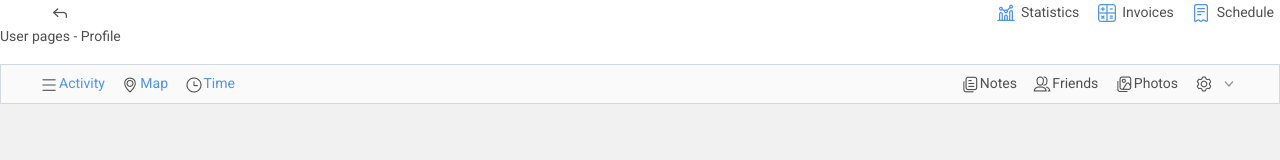
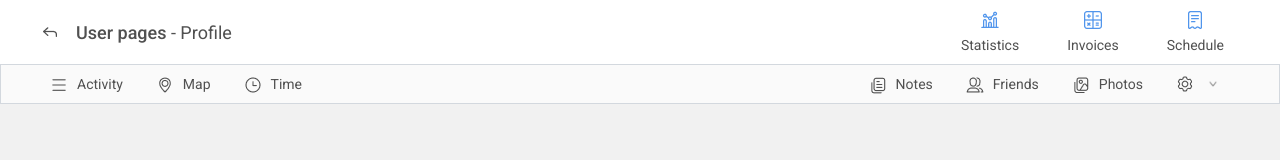
Before and after one commit to Patronogenesys/test-task-web-bee, a website: page map.html in a window 1280 px wide. Drawn offline with Linux system fonts and the light colour scheme.

Commit message:
fix: Nav в map и timer, поправил стили

```diff
--- a/map.html
+++ b/map.html
@@ -7,84 +7,88 @@
     <title>Document</title>
   </head>
   <body>
-    <header>
-      <div class="header_left">
-        <button class="header_back-btn">
+    <header class="header">
+      <div class="header__left">
+        <button class="header__back-btn">
           <img src="src/header-ico-back.png" alt="" />
         </button>
-        <p class="header_crumbles">
-          User pages <span class="header_crumbles-last">- Profile</span>
+        <p class="header__crumbles">
+          User pages <span class="header__crumbles--last">- Profile</span>
         </p>
       </div>
 
-      <div class="header_right">
-        <button class="header_right-btn">
+      <div class="header__right">
+        <button class="header__right-btn">
           <img
             src="src/header-ico-stat.png"
             alt="Statistics"
-            class="header_right-btn-ico"
+            class="header__right-btn-ico"
           />
-          <span class="header_right-btn-text">Statistics</span>
+          <span class="header__right-btn-text">Statistics</span>
         </button>
-        <button class="header_right-btn">
+        <button class="header__right-btn">
           <img
             src="src/header-ico-invoces.png"
             alt="Invoices"
-            class="header_right-btn-ico"
+            class="header__right-btn-ico"
           />
           <span lass="header_right-btn-text"> Invoices </span>
         </button>
-        <button class="header_right-btn">
+        <button class="header__right-btn">
           <img
             src="src/header-ico-schedule.png"
             alt="Schedule"
-            class="header_right-btn-ico"
+            class="header__right-btn-ico"
           />
-          <span class="header_right-btn-text">Schedule</span>
+          <span class="header__right-btn-text">Schedule</span>
         </button>
       </div>
     </header>
-    <nav>
-      <div class="nav_left">
+    <nav class="nav">
+      <div class="nav__left">
         <a href="index.html">
-          <button class="nav_tab-btn">
+          <button class="nav__tab-btn">
             <img
-              class="nav_btn-icon"
+              class="nav__btn-icon"
               src="src/nav-ico-activity.png"
               alt="Activity"
             />Activity
           </button>
         </a>
         <a href="map.html">
-          <button class="nav_tab-btn">
-            <img class="nav_btn-icon" src="src/nav-ico-map.png" alt="" />Map
+          <button class="nav__tab-btn">
+            <img class="nav__btn-icon" src="src/nav-ico-map.png" alt="" />Map
           </button>
         </a>
         <a href="timer.html">
-          <button class="nav_tab-btn">
-            <img class="nav_btn-icon" src="src/nav-ico-time.png" alt="" />Time
+          <button class="nav__tab-btn">
+            <img class="nav__btn-icon" src="src/nav-ico-time.png" alt="" />Time
           </button>
         </a>
       </div>
 
-      <div class="nav_right">
-        <button class="nav_tab-btn">
-          <img class="nav_btn-icon" src="src/nav-ico-notes.png" alt="" />Notes
+      <div class="nav__right">
+        <button class="nav__tab-btn">
+          <img class="nav__btn-icon" src="src/nav-ico-notes.png" alt="" />Notes
         </button>
-        <button class="nav_tab-btn">
+        <button class="nav__tab-btn">
           <img
-            class="nav_btn-icon"
+            class="nav__btn-icon"
             src="src/nav-ico-friends.png"
             alt=""
           />Friends
         </button>
-        <button class="nav_tab-btn">
-          <img class="nav_btn-icon" src="src/nav-ico-photos.png" alt="" />Photos
+        <button class="nav__tab-btn">
+          <img
+            class="nav__btn-icon"
+            src="src/nav-ico-photos.png"
+            alt=""
+          />Photos
         </button>
-        <button class="nav_tab-settings-btn">
-          <img class="nav_btn-icon" src="src/nav-ico-settings.png" alt="" />
+        <button class="nav__tab-settings-btn">
+          <img class="nav__btn-icon" src="src/nav-ico-settings.png" alt="" />
           <img
-            class="nav_btn-list-icon"
+            class="nav__btn-list-icon"
             src="src/nav-ico-settings-arrow.png"
             alt=""
           />
--- a/scss/style.scss
+++ b/scss/style.scss
@@ -103,7 +103,7 @@ a {
     flex-direction: row;
     align-items: center;
     height: 100%;
-    padding: 10px 16px;
+    padding: 9px 16px;
     color: $black-color;
     @include btn-hover-effect;
   }
@@ -130,6 +130,10 @@ a {
   justify-content: space-between;
   gap: 32px;
   padding: 32px;
+
+  &__section {
+    background-color: $white-color;
+  }
 
   &__posts {
     display: flex;
@@ -296,7 +300,6 @@ a {
   }
 }
 
-
 /* Side Navigation Menu */
 .side-nav {
   &__header {
@@ -369,6 +372,4 @@ a {
       background: $green-color;
     }
   }
-
-
 }
```
Also changed, not shown: index.html (+7 -7 lines), timer.html (+36 -32 lines), scss/style.css, 1 other file.
